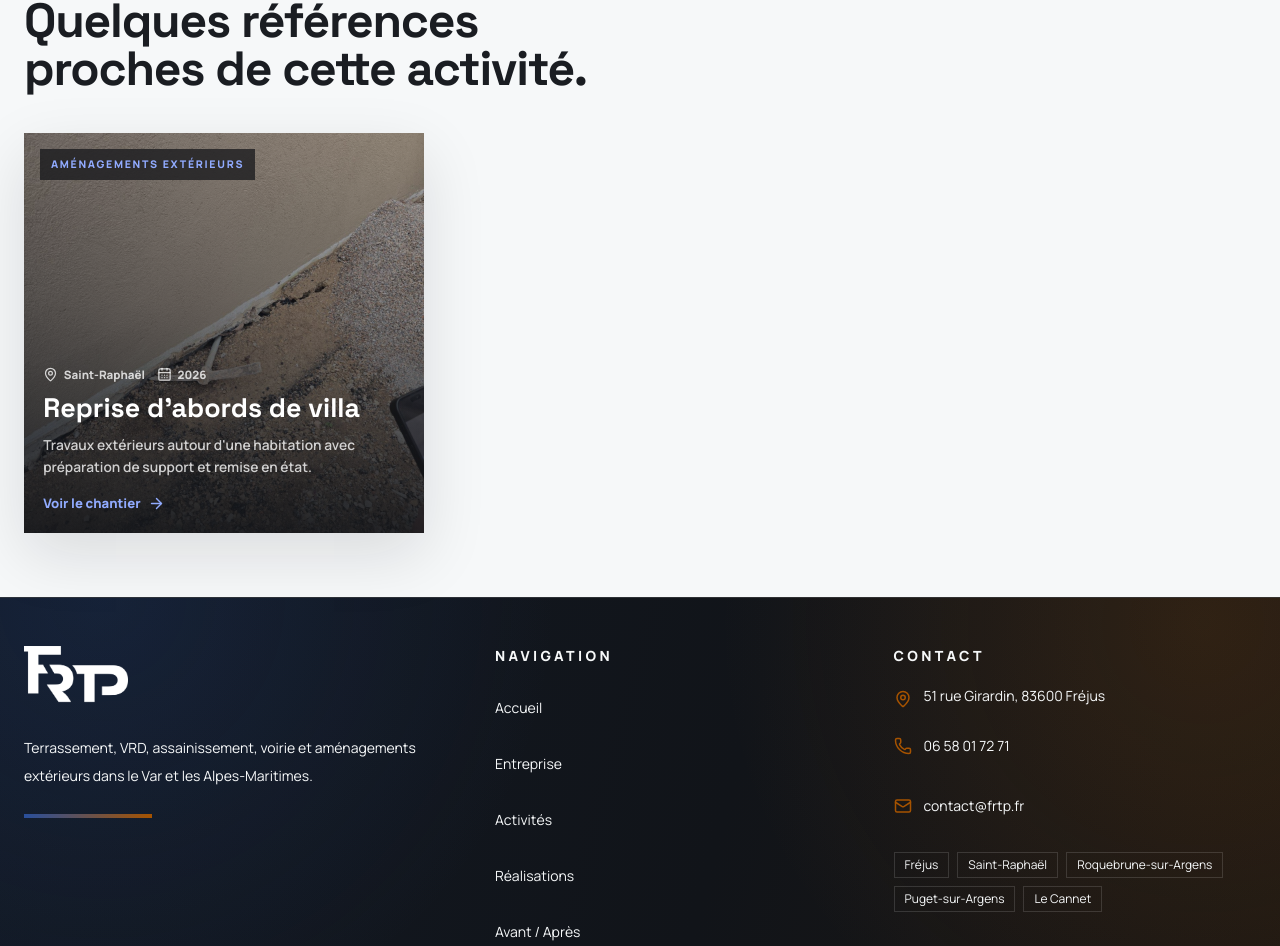
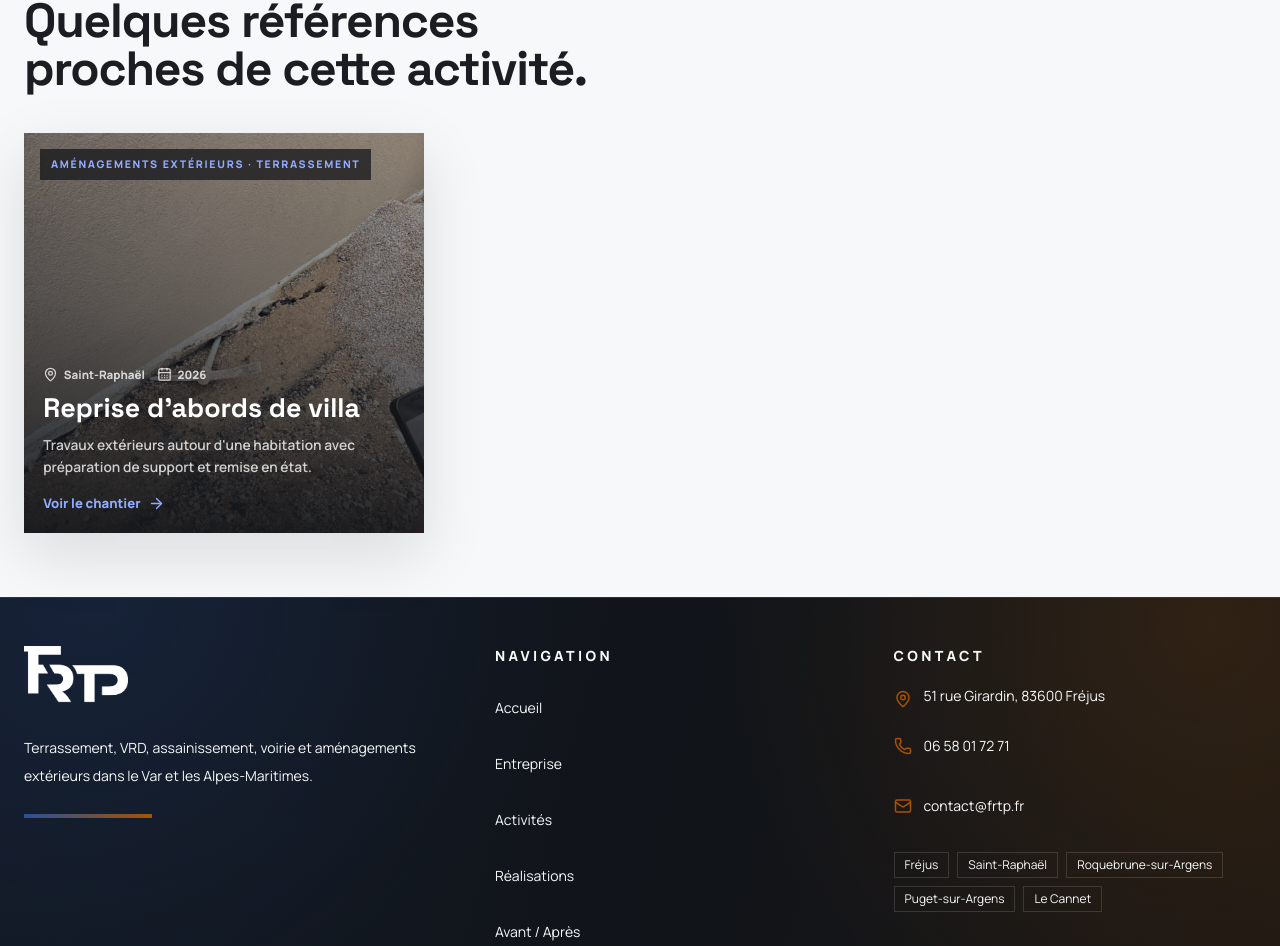
Before and after one commit to FRTP83/FRTP.FR, a Next.js app: page /activites/amenagements-exterieurs in a window 1280 px wide. Shown: the part 1223-2169 px from the top of the page. Built offline with nearby package versions, Linux system fonts and the light colour scheme; no server answers.

Commit message:
Connect project categories across site

```diff
--- a/app/activites/[slug]/page.tsx
+++ b/app/activites/[slug]/page.tsx
@@ -8,6 +8,7 @@ import { SectionHeading } from "@/components/SectionHeading";
 import { StructuredData } from "@/components/StructuredData";
 import { getActivitiesForSite, getProjectsForSite } from "@/lib/server-data";
 import { breadcrumbJsonLd, serviceJsonLd } from "@/lib/structured-data";
+import { categoryMatchesActivity } from "@/lib/project-categories";
 
 export const revalidate = 60;
 
@@ -53,7 +54,9 @@ export default async function ActivityDetailPage({ params }: { params: Promise<{
   }
 
   const Icon = activity.icon;
-  const related = projects.filter((project) => isProjectRelatedToActivity(project.category, activity.slug, activity.title));
+  const related = projects.filter((project) =>
+    project.categories.some((category) => categoryMatchesActivity(category, activity.slug, activity.title))
+  );
 
   return (
     <section className="activity-detail-page bg-frtp-mist">
@@ -142,7 +145,7 @@ export default async function ActivityDetailPage({ params }: { params: Promise<{
                       className="object-cover transition duration-500 group-hover:scale-[1.04]"
                     />
                     <span className="activity-detail-project-overlay" />
-                    <span className="activity-detail-project-category">{project.category}</span>
+                    <span className="activity-detail-project-category">{project.categories.join(" · ")}</span>
                   </span>
                   <span className="activity-detail-project-content">
                     <span className="activity-detail-project-meta">
@@ -167,32 +170,3 @@ export default async function ActivityDetailPage({ params }: { params: Promise<{
     </section>
   );
 }
-
-function isProjectRelatedToActivity(projectCategory: string, activitySlug: string, activityTitle: string) {
-  const category = normalize(projectCategory);
-  const title = normalize(activityTitle);
-  const slug = normalize(activitySlug);
-  const aliases: Record<string, string[]> = {
-    terrassement: ["terrassement"],
-    vrd: ["vrd", "voiries reseaux divers"],
-    assainissement: ["assainissement", "eaux usees", "eaux pluviales"],
-    voirie: ["voirie"],
-    reseaux: ["reseaux", "reseaux secs", "reseaux humides", "telecom", "electricite"],
-    "amenagements-exterieurs": ["amenagements exterieurs", "amenagement", "abords"],
-    "demolition-reprise": ["demolition", "reprise"]
-  };
-
-  return [slug, title, ...(aliases[activitySlug] ?? [])].some((candidate) => {
-    const normalizedCandidate = normalize(candidate);
-    return category === normalizedCandidate || category.includes(normalizedCandidate);
-  });
-}
-
-function normalize(value: string) {
-  return value
-    .toLowerCase()
-    .normalize("NFD")
-    .replace(/[\u0300-\u036f]/g, "")
-    .replace(/[^a-z0-9]+/g, " ")
-    .trim();
-}
--- a/app/page.tsx
+++ b/app/page.tsx
@@ -193,7 +193,7 @@ export default async function HomePage() {
                   className="object-cover transition duration-700 ease-out group-hover:scale-[1.045]"
                 />
                 <span className="home-project-overlay" />
-                <span className="home-project-category">{project.category}</span>
+                <span className="home-project-category">{project.categories.join(" · ")}</span>
                 <span className="home-project-content">
                   <span className="home-project-city">{project.city} · {project.date}</span>
                   <span className="home-project-title">{project.title}</span>
--- a/app/realisations/[slug]/page.tsx
+++ b/app/realisations/[slug]/page.tsx
@@ -8,6 +8,7 @@ import { StructuredData } from "@/components/StructuredData";
 import { projects } from "@/lib/data";
 import { getProjectForSite } from "@/lib/server-data";
 import { breadcrumbJsonLd, projectJsonLd } from "@/lib/structured-data";
+import { activitySlugForCategory } from "@/lib/project-categories";
 
 export const revalidate = 60;
 
@@ -99,9 +100,17 @@ export default async function ProjectDetailPage({ params }: { params: Promise<{
             <ArrowLeft size={15} />
             Tous les chantiers
           </Link>
-          <p data-hero-line className="inline-flex w-fit bg-white/10 px-3 py-2 text-[11px] font-black uppercase tracking-[0.2em] text-frtp-orange backdrop-blur md:text-xs md:tracking-[0.26em]">
-            {project.category}
-          </p>
+          <div data-hero-line className="flex flex-wrap gap-2">
+            {project.categories.map((category) => {
+              const activitySlug = activitySlugForCategory(category);
+              const className = "inline-flex w-fit bg-white/10 px-3 py-2 text-[11px] font-black uppercase tracking-[0.2em] text-frtp-orange backdrop-blur transition hover:bg-white/20 md:text-xs md:tracking-[0.26em]";
+              return activitySlug ? (
+                <Link key={category} href={`/activites/${activitySlug}`} className={className}>{category}</Link>
+              ) : (
+                <span key={category} className={className}>{category}</span>
+              );
+            })}
+          </div>
           <h1 data-hero-line className="mt-4 max-w-4xl text-balance font-display text-[2.4rem] font-bold leading-[0.98] tracking-tight md:text-6xl lg:text-7xl">
             {project.title}
           </h1>
--- a/components/ProjectCard.tsx
+++ b/components/ProjectCard.tsx
@@ -18,7 +18,7 @@ export function ProjectCard({ project }: { project: Project }) {
             className="object-cover transition duration-500 group-hover:scale-[1.04]"
           />
           <div className="absolute left-3 top-3 max-w-[calc(100%-1.5rem)] bg-white/92 px-2.5 py-2 text-[10px] font-black uppercase tracking-[0.12em] text-frtp-blue backdrop-blur md:left-4 md:top-4 md:px-3 md:text-xs md:tracking-[0.16em]">
-            {project.category}
+            {project.categories.join(" · ")}
           </div>
         </div>
         <div className="p-4 md:p-5">
--- /dev/null
+++ b/lib/project-categories.ts
@@ -0,0 +1,32 @@
+const activityAliases: Record<string, string[]> = {
+  terrassement: ["terrassement"],
+  vrd: ["vrd", "voiries reseaux divers"],
+  assainissement: ["assainissement", "eaux usees", "eaux pluviales"],
+  voirie: ["voirie"],
+  reseaux: ["reseaux", "reseaux secs", "reseaux humides", "telecom", "electricite"],
+  "amenagements-exterieurs": ["amenagements exterieurs", "amenagement", "abords"],
+  "demolition-reprise": ["demolition", "reprise"]
+};
+
+export function categoryMatchesActivity(category: string, activitySlug: string, activityTitle: string) {
+  const normalizedCategory = normalize(category);
+  return [activitySlug, activityTitle, ...(activityAliases[activitySlug] ?? [])].some((candidate) => {
+    const normalizedCandidate = normalize(candidate);
+    return normalizedCategory === normalizedCandidate || normalizedCategory.includes(normalizedCandidate);
+  });
+}
+
+export function activitySlugForCategory(category: string) {
+  return Object.keys(activityAliases).find((slug) =>
+    categoryMatchesActivity(category, slug, slug.replaceAll("-", " "))
+  );
+}
+
+function normalize(value: string) {
+  return value
+    .toLowerCase()
+    .normalize("NFD")
+    .replace(/[\u0300-\u036f]/g, "")
+    .replace(/[^a-z0-9]+/g, " ")
+    .trim();
+}
--- a/lib/structured-data.ts
+++ b/lib/structured-data.ts
@@ -46,6 +46,7 @@ export function projectJsonLd(project: {
   image: string;
   city: string;
   category: string;
+  categories?: string[];
   date: string;
 }) {
   return {
@@ -56,7 +57,7 @@ export function projectJsonLd(project: {
     url: `${SITE_URL}/realisations/${project.slug}`,
     image: absoluteUrl(project.image),
     dateCreated: project.date,
-    genre: project.category,
+    genre: project.categories?.length ? project.categories : project.category,
     creator: { "@id": `${SITE_URL}/#business`, name: SITE_NAME },
     contentLocation: {
       "@type": "Place",
```
